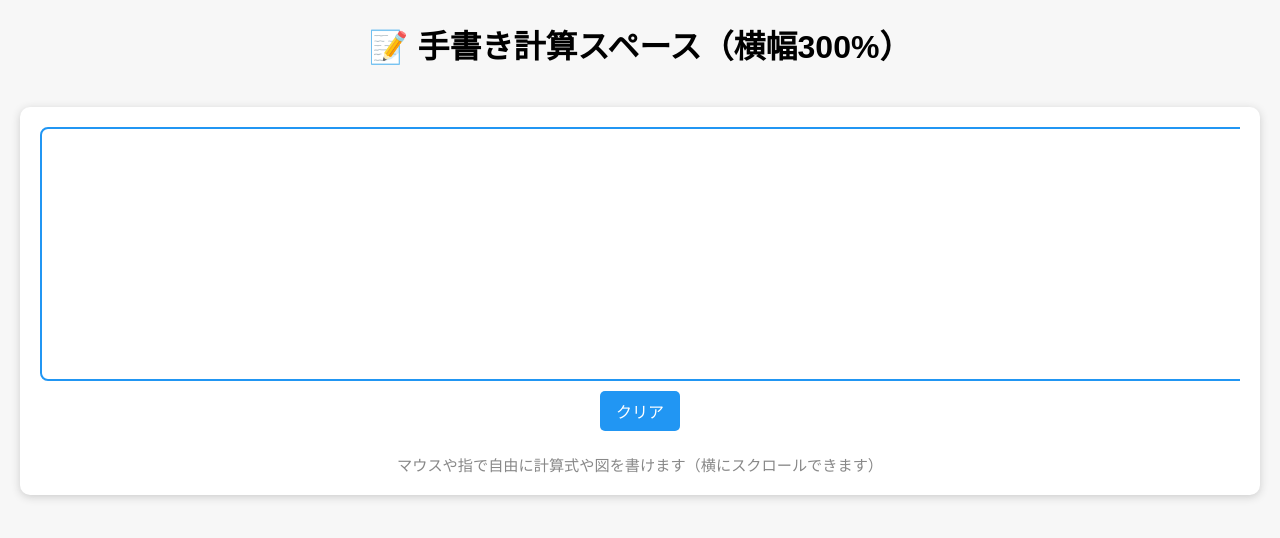
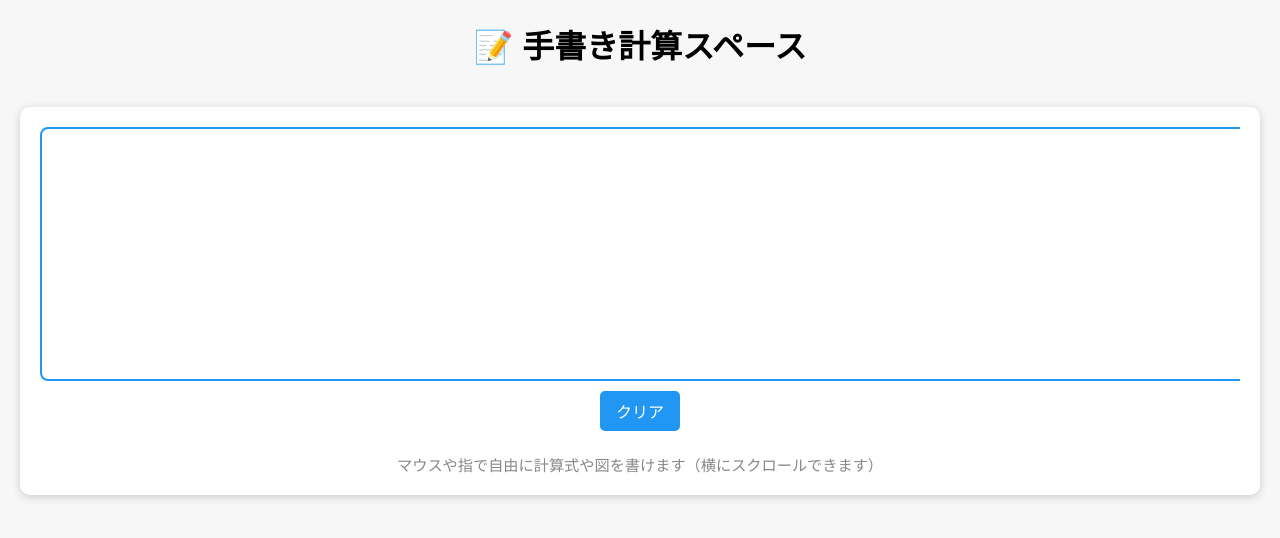
Before and after one commit to ashizawagas/tegaki, a plain HTML site: page index.html in a window 1280 px wide. Drawn offline with Linux system fonts and the light colour scheme.

Commit message:
Update index.html

```diff
--- a/index.html
+++ b/index.html
@@ -2,7 +2,7 @@
 <html lang="ja">
 <head>
   <meta charset="UTF-8">
-  <title>手書き計算スペース（横幅300%）</title>
+  <title>手書き計算スペース</title>
   <style>
     body { font-family: sans-serif; background: #f7f7f7; text-align: center; }
     .section {
@@ -27,7 +27,7 @@
   </style>
 </head>
 <body>
-  <h1>📝 手書き計算スペース（横幅300%）</h1>
+  <h1>📝 手書き計算スペース</h1>
   <div class="section">
     <div style="overflow-x:auto;">
       <canvas id="drawArea" width="1050" height="250"></canvas>
```
